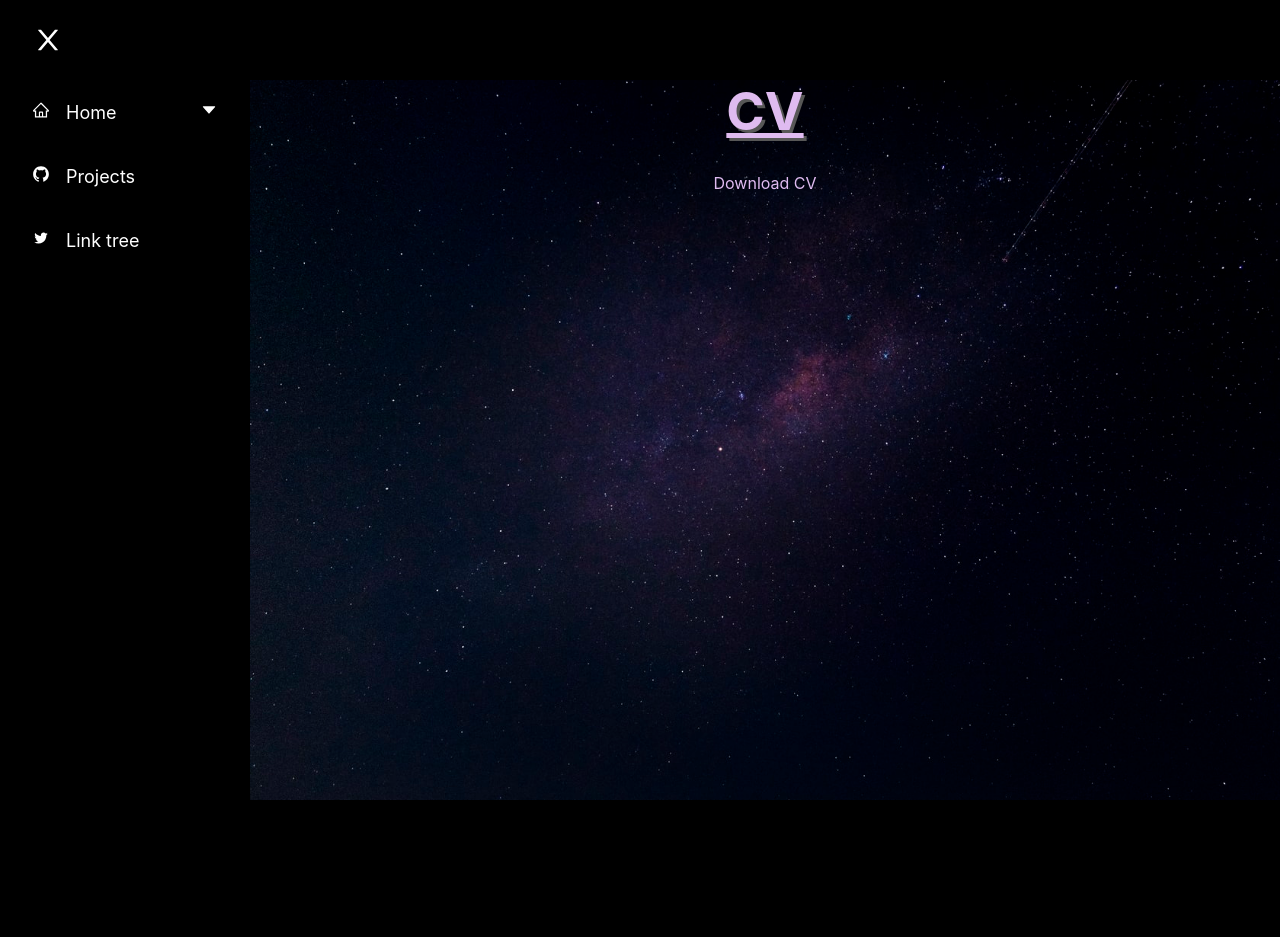
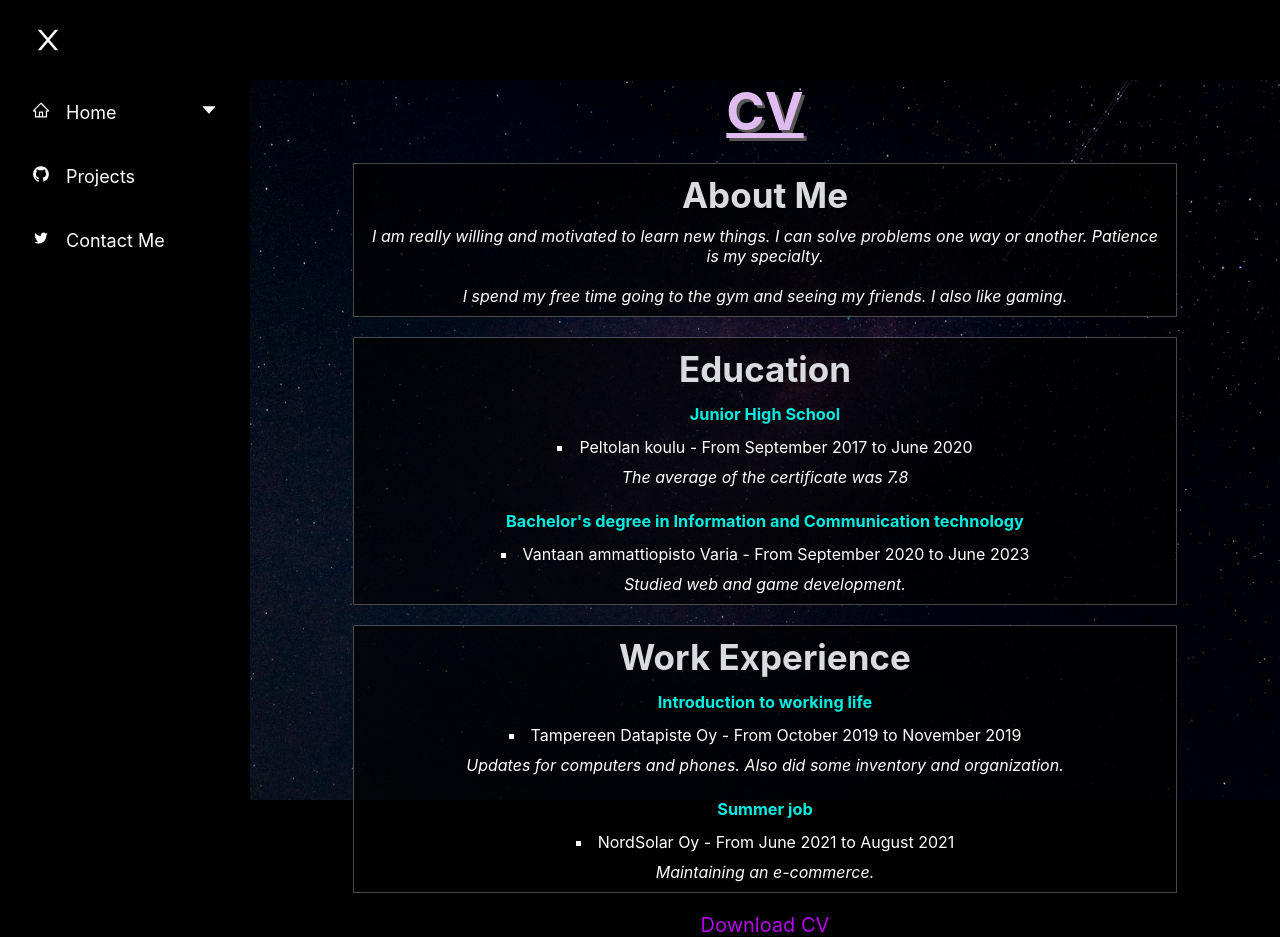
Before and after one commit to Jebu04/portfolio, a React (Create React App) app: page /#/overview/cv in a window 1280 px wide. Before the commit the page ends 800 px from the top, so only its background shows below. Built offline with nearby package versions, Linux system fonts and the light colour scheme.

Commit message:
Updated CV page and other stuff

```diff
--- a/src/App.tsx
+++ b/src/App.tsx
@@ -10,7 +10,7 @@ import Projects from './components/projects/projects';
 import Social from './components/social/social';
 
 const App: FC = () => {
-    const [sidebarOpenState, setSidebarOpenState] = useState(false);
+    const [sidebarOpenState, setSidebarOpenState] = useState(window.innerWidth > 800);
     return (
         <Router basename='portfolio'>
             {/* Sidebar width: 250px */}
--- a/src/components/cv/cv.module.scss
+++ b/src/components/cv/cv.module.scss
@@ -11,38 +11,134 @@
         @include headerStyle();
     }
 
-    .cvHeader {
-        font-size: 25px;
-        color: rgb(255, 255, 255);
-        text-shadow: 3px 3px #575757;
+    .aboutMe {
+        color: white;
+        width: 80%;
+        border: 1px solid rgba(255, 255, 255, 0.281);
+        margin: 0 auto;
+        margin-top: 20px;
+        text-align: center;
+        height: fit-content;
+        background-color: rgba(0, 0, 0, 0.700);
+    }
+
+    .aboutMe h1 {
+        margin-top: 10px;
+        color: rgb(217, 219, 223);
+        font-size: 35px;
+        text-shadow: none;
+        text-decoration: none;
+    }
+
+    .aboutMe p {
+        font-style: italic;
+        padding: 10px;
+    }
+
+    .education {
+        color: white;
+        width: 80%;
+        border: 1px solid rgba(255, 255, 255, 0.281);
+        margin: 0 auto;
+        margin-top: 20px;
+        text-align: center;
+        height: fit-content;
+        background-color: rgba(0, 0, 0, 0.700);
+    }
+
+    .education h1 {
+        margin-top: 10px;
+        color: rgb(217, 219, 223);
+        font-size: 35px;
+        text-shadow: none;
+        text-decoration: none;
+    }
+
+    .education h2 {
+        display: block;
+        font-size: 1.02em;
+        margin-block-start: 0.83em;
+        margin-block-end: 0.83em;
+        margin-inline-start: 0px;
+        margin-inline-end: 0px;
+        font-weight: bold;
+        color:rgb(0, 236, 225);
+    }
+
+    .education p {
+        font-style: italic;
+        padding: 10px;
+    }
+
+    .education li {
+        list-style-type: square;
+    }
+
+    .workExp {
+        color: white;
+        width: 80%;
+        border: 1px solid rgba(255, 255, 255, 0.281);
+        margin: 0 auto;
+        margin-top: 20px;
+        text-align: center;
+        height: fit-content;
+        background-color: rgba(0, 0, 0, 0.700);
+    }
+
+    .workExp h1 {
+        margin-top: 10px;
+        color: rgb(217, 219, 223);
+        font-size: 35px;
+        text-shadow: none;
+        text-decoration: none;
+    }
+
+    .workExp p {
+        font-style: italic;
+        padding: 10px;
+    }
+
+    .workExp li {
+        list-style-type: square;
+    }
+
+    .workExp h2 {
+        display: block;
+        font-size: 1.02em;
+        margin-block-start: 0.83em;
+        margin-block-end: 0.83em;
+        margin-inline-start: 0px;
+        margin-inline-end: 0px;
+        font-weight: bold;
+        color:rgb(0, 236, 225);
     }
 
     .cvLink {
         display: flex;
         flex-direction: row;
         justify-content: center;
-
     }
 
     a {
-        margin-top: 30px;
+        margin-top: 20px;
         display: block;
         width: fit-content;
+        font-size: 20px;
     }
 
     a:link {
         text-decoration: none;
-        color: rgb(223, 187, 240);
+        color:rgb(181, 0, 236);
     }
 
     a:visited {
         text-decoration: none;
-        color: rgb(223, 187, 240);
+        color:rgb(181, 0, 236);
     }
 
     a:hover {
         text-decoration: underline;
-        color: rgb(223, 187, 240);
+        color:rgb(181, 0, 236);
     }
 
     a:active {
--- a/src/components/cv/cv.tsx
+++ b/src/components/cv/cv.tsx
@@ -10,11 +10,34 @@ const Cv: React.FC<CvProps> = () => {
   return (
         <div className={styles.cv}>
             <h1 className="cv">CV</h1>
+            <div className={styles.aboutMe}>
+              <h1>About Me</h1>
+              <p>I am really willing and motivated to learn new things. I can solve problems one way or another. Patience is my specialty.</p>
+              <p>I spend my free time going to the gym and seeing my friends. I also like gaming.</p>
+            </div>
+            <div className={styles.education}>
+              <h1>Education</h1>
+              <h2>Junior High School</h2>
+              <li>Peltolan koulu - From September 2017 to June 2020</li>
+              <p>The average of the certificate was 7.8</p>
+              <h2>Bachelor's degree in Information and Communication technology</h2>
+              <li>Vantaan ammattiopisto Varia - From September 2020 to June 2023</li>
+              <p>Studied web and game development.</p>
+              </div>
+            <div className={styles.workExp}>
+              <h1>Work Experience</h1>
+                <h2>Introduction to working life </h2>
+                  <li>Tampereen Datapiste Oy - From October 2019 to November 2019</li>
+                  <p>Updates for computers and phones. Also did some inventory and organization.</p>
+                <h2>Summer job</h2>
+                  <li>NordSolar Oy - From June 2021 to August 2021</li>
+                  <p>Maintaining an e-commerce.</p>
+              </div>
               <div className={styles.cvLink}>
-                <a href={cv} download="Jesse-Nordman-CV">
+                    <a href={cv} download="Jesse-Nordman-CV">
                         Download CV
-                </a>
-            </div>
+                    </a>
+              </div>
         </div>
   )
 }
--- a/src/components/info/info.module.scss
+++ b/src/components/info/info.module.scss
@@ -6,19 +6,24 @@
     background-size: cover;
     height: calc(100vh - 80px);
 
+    .aboutMe {
+        color: white;
+        width: 80%;
+        margin: 0 auto;
+        margin-top: 30px;
+        text-align: center;
+        height: fit-content;
+        background-color: rgba(0, 0, 0, 0.479);
+    }
+
     h1 {
         @include headerStyle();
     }
 
     p {
-        text-align: center;
-        margin: 0;
-        font-weight: 400;
-        font-size: 20px;
-        color: rgb(225, 171, 250);
-        padding: 0px;
-        text-shadow: 2px 2px 5px rgb(0, 0, 0);
-        margin-top: 10px;
+        font-style: italic;
+        padding: 2px;
+        font-size: 18px;
     }
 
     img {
--- a/src/components/info/info.tsx
+++ b/src/components/info/info.tsx
@@ -12,10 +12,10 @@ const Info: React.FC<InfoProps> = () => {
         <div className={styles.me}>
         <h1 className="info">Who I am?</h1>
         </div>
-            <div>
-                <p>My name is Jesse Nordman and I am currently studying programming at Varia.</p>
-                <p>In programming, I am interested in making games and maintaining websites.</p>
-                <p>In my free time I like to play video games, go to the gym and see my friends.</p>
+            <div className={styles.aboutMe}>
+                <p>Hello! My name is Jesse Nordman.</p>
+                <p>I am currently studying programming at Vantaan ammattiopisto Varia.</p>
+                <p>In programming, I am interested in developing games and websites.</p>
             </div>
         <img src={me} alt='Me' width="200"/>
     </div>
--- a/src/components/projects/projects.tsx
+++ b/src/components/projects/projects.tsx
@@ -15,14 +15,17 @@ const Projects: React.FC<ProjectsProps> = () => {
         <div className={styles.projectCard}>
             <img src={topdown} alt="Topdown 2D"/>
             <h2>Unity game project</h2>
-            <p>This is an 2D Topdown dungeon game I made with Unity.</p>
+            <p>This is an 2D Topdown dungeon game.</p>
+            <p>I made it with Unity Game Engine.</p>
+            <p>Code was written in C#.</p>
             <a href="https://play.unity.com/mg/other/dungeon-game" target='_blank' rel="noreferrer">You can play it here</a>
         </div>
 
         <div className={styles.projectCard}>
             <img src={wolfgame} alt="Wolfgame"/>
             <h2>Unity group project</h2>
-            <p>This was school group project. My responsibility was to make enemy AI and combat system.</p>
+            <p>This was school group project.</p>
+            <p>My responsibility was to make enemy AI and combat system.</p>
             <a href="https://github.com/varia-ict/varia-agile-20C-ryhma-1" target='_blank' rel="noreferrer">Here is the github repository</a>
         </div>
     </div>
--- a/src/components/sidebar/Sidebar.tsx
+++ b/src/components/sidebar/Sidebar.tsx
@@ -1,4 +1,4 @@
-import React, { FC, useEffect } from 'react';
+import React, { FC } from 'react';
 import { IconContext } from 'react-icons';
 import { AiOutlineMenu, AiOutlineClose } from 'react-icons/ai';
 import { SidebarData } from './SidebarData';
@@ -12,12 +12,6 @@ interface SidebarProps {
 
 const Sidebar: FC<SidebarProps> = ({ sidebarIsOpen, setSidebarIsOpen }) => {
     const showSidebar = () => setSidebarIsOpen(!sidebarIsOpen);
-
-    useEffect(() => {
-        const screenWidth = window.innerWidth
-        if (screenWidth <= 800) return setSidebarIsOpen(false);
-        setSidebarIsOpen(true)
-    }, [setSidebarIsOpen])
 
     return (
         <div className={styles.container}>
--- a/src/components/sidebar/SidebarData.tsx
+++ b/src/components/sidebar/SidebarData.tsx
@@ -35,7 +35,7 @@ export const SidebarData: SidebarItem[] = [
         icon: <AiOutlineGithub />
     },
     {
-        title: 'Link tree',
+        title: 'Contact Me',
         path: '/social',
         icon: <TiSocialTwitter />
     },
```
